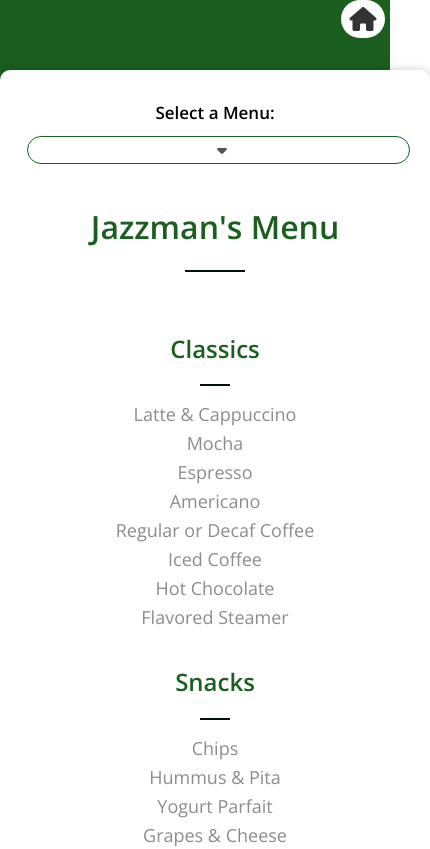
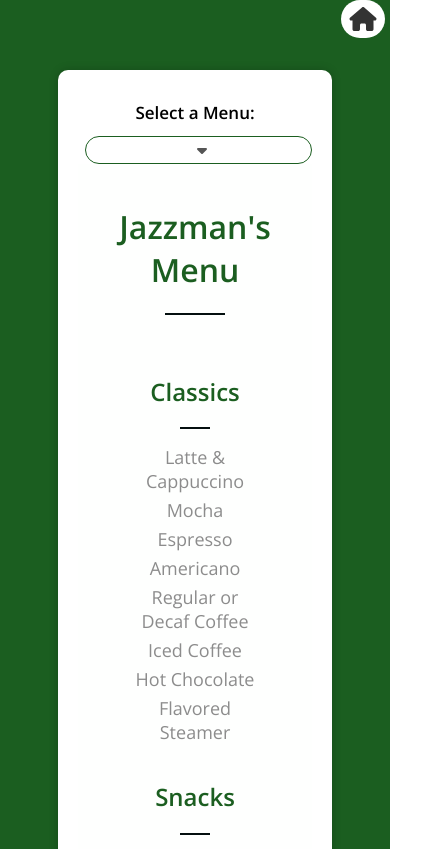
Before and after one commit to stevenson-space/shs, a Vue app: page /jazzmanMenu in a window 390 px wide. Shown: the top 849 px of the page, 430 px wide, since content can reach past the window. Built offline with nearby package versions, Linux system fonts and the light colour scheme.

Commit message:
Mobile Fixed

```diff
--- a/src/views/JazzmanMenu/JazzmanMenu.vue
+++ b/src/views/JazzmanMenu/JazzmanMenu.vue
@@ -453,7 +453,10 @@
 @import 'src/styles/style.sass'
 
 .outer-container
-  background-color: var(--color) /*  */
+  background-color: var(--color)
+  +mobile
+   width: 100%
+
 
 .gap
   padding: 35px
@@ -461,7 +464,7 @@
 .menu-container
   width: 80%
   +mobile
-    width: 100%/* Adjust the width as needed */
+    width: 60%/* Adjust the width as needed */
   background-color: #ffffff
   border: 0px solid #000000
   border-radius: 10px
@@ -477,11 +480,14 @@
     text-align: center
     margin: 20px 0
 
+
+
 .menu-select
     padding: 5px 10px
     border: 1px solid #ccc
     border-radius: 4px
     font-size: 16px
+
 
 
 
```
